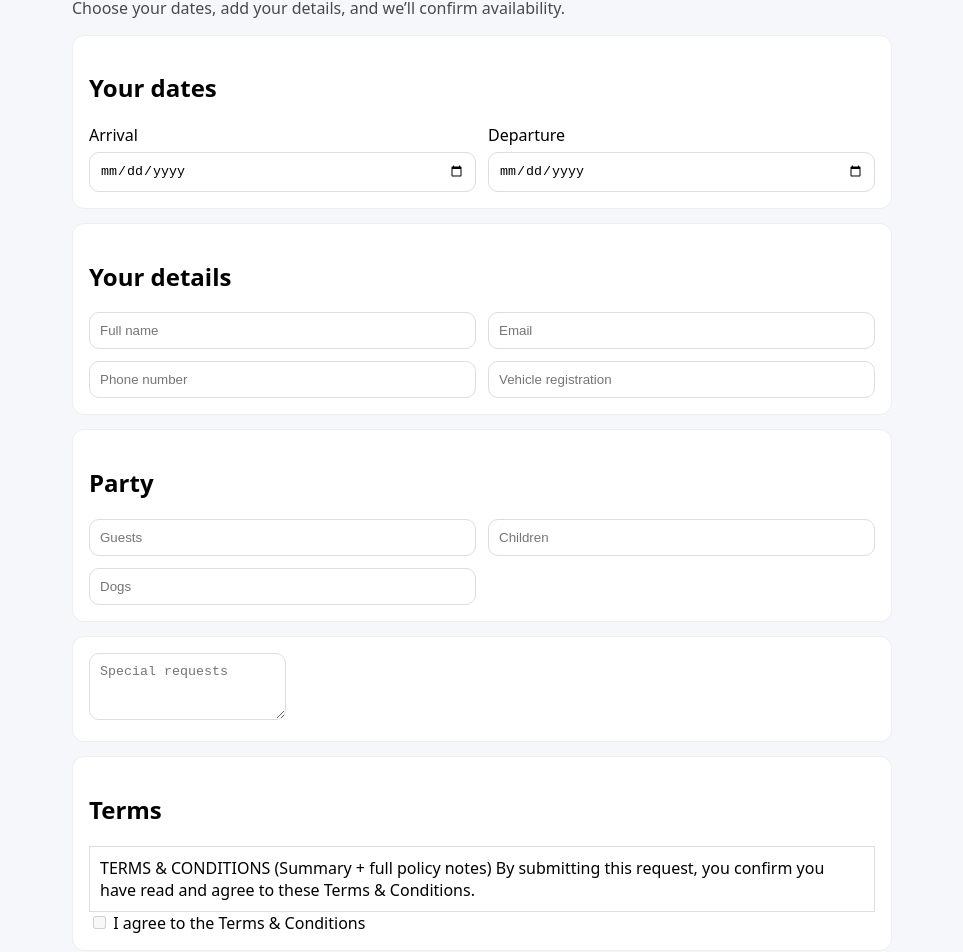
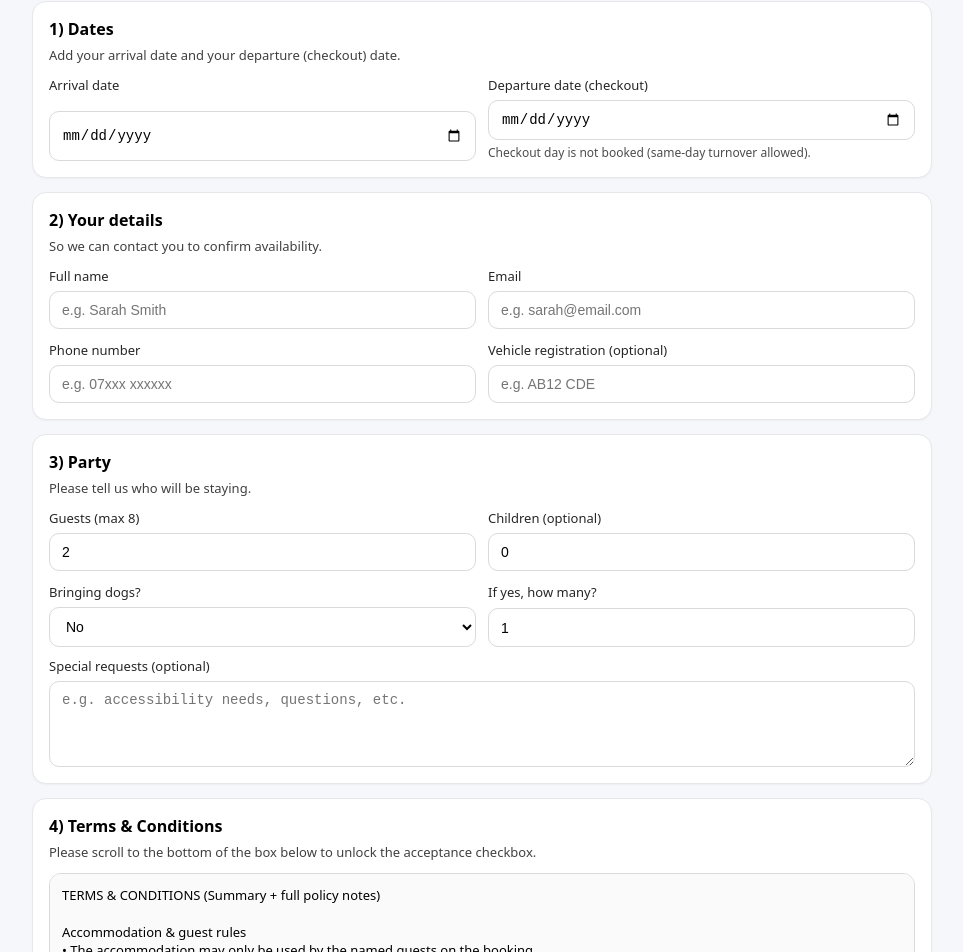
Before and after one commit to Liamdlking/Kingscaravan, a Next.js app: page /book in a window 1280 px wide. Shown: the part 99-1051 px from the top of the page, without its empty margins (158-1121 px from the left). Built offline with nearby package versions, Linux system fonts and the light colour scheme.

Commit message:
Refactor booking form and improve accessibility

```diff
--- a/app/book/page.tsx
+++ b/app/book/page.tsx
@@ -1,19 +1,39 @@
 "use client";
 
-import React, { useMemo, useRef, useState } from "react";
+import React, { useEffect, useMemo, useRef, useState } from "react";
+
+function getQS(name: string) {
+  if (typeof window === "undefined") return "";
+  return new URLSearchParams(window.location.search).get(name) || "";
+}
 
 export default function BookPage() {
   const [sending, setSending] = useState(false);
   const [msg, setMsg] = useState<string>("");
 
-  const params =
-    typeof window !== "undefined"
-      ? new URLSearchParams(window.location.search)
-      : null;
+  // Prefill from query string
+  const [startPrefill, setStartPrefill] = useState("");
+  const [endPrefill, setEndPrefill] = useState("");
+  const [pricePrefill, setPricePrefill] = useState<string>("");
 
-  const preStart = params?.get("start") || "";
-  const preEnd = params?.get("end") || "";
-  const prePrice = params?.get("price") || "";
+  useEffect(() => {
+    const start = getQS("start");
+    const end = getQS("end");
+    const price = getQS("price");
+    const method = getQS("price_method");
+
+    if (start) setStartPrefill(start);
+    if (end) setEndPrefill(end);
+
+    if (price) {
+      const p = Number(price);
+      if (Number.isFinite(p)) {
+        setPricePrefill(
+          method === "nightly" ? `Estimated total: £${p} (nightly rates)` : `Estimated total: £${p}`
+        );
+      }
+    }
+  }, []);
 
   // Terms gating
   const [termsUnlocked, setTermsUnlocked] = useState(false);
@@ -23,6 +43,78 @@ export default function BookPage() {
   const termsText = useMemo(
     () => `TERMS & CONDITIONS (Summary + full policy notes)
 
+Accommodation & guest rules
+• The accommodation may only be used by the named guests on the booking.
+• Maximum 8 people. If more than stated guests are found in the caravan, you may be asked to leave.
+• This applies to pets, smoking/vaping, and drugs (not allowed).
+• Bookings are for family groups only. We do not accept young singles or all-male/all-female parties.
+• Spot checks may be carried out. Breaches may result in eviction without compensation.
+
+Smoking / vaping / drugs
+• No smoking or vaping inside the caravan.
+• Smoking is permitted outside only, away from hazards; dispose of cigarette butts safely.
+• Use of drugs is forbidden.
+
+Condition & reporting issues
+• On arrival, please check equipment and condition.
+• Any problems must be reported immediately so we have a fair chance to rectify.
+• Photos may be requested where helpful.
+
+Safety
+• Smoke alarms/fire extinguishers must not be tampered with (including removing batteries).
+• No naked flames (candles/BBQs) inside the caravan.
+• Do not use the fire to dry items over stools (fire hazard).
+
+Utilities & fair use
+• Gas/electric included on a fair-use basis.
+• Excessive use (e.g. heating left on constantly without consent) may be charged.
+• When leaving the caravan, ensure heating/equipment is turned off and plugs switched off
+  (except fridge/freezer and WiFi).
+
+Security
+• You are responsible for security; doors/windows must be locked when not in the caravan.
+
+Bedding / towels
+• Bedding is supplied. Towels/soaps are not.
+• If you require a cot bed, request at booking so it can be available.
+
+CCTV
+• CCTV is installed outside the caravan for security.
+• It records on motion and may be reviewed if needed (e.g. behavioural concerns).
+
+Parking
+• A permit is provided. Max 2 cars per booking.
+• Park at your own risk (loss/damage/theft not accepted as liability).
+• Permit MUST be left in the caravan after your stay — failure may result in a deduction/charge.
+• Do not drive or park on the grass.
+
+Behaviour
+• If you/your party behave in a way prejudicial to others’ wellbeing, you may be required to vacate.
+• Please avoid nuisance (verbal/excessive music). Alcohol permitted, but guests must remain civil.
+
+Caravan site / facilities / passes
+• You are bound by the park’s site rules (available via their website/reception).
+• The owner is not responsible for onsite services/facilities that may change at short notice.
+• You are renting accommodation only; entertainment passes are not included/provided.
+
+Noise notice
+• The caravan is in a busy area with amusements/bars/rides nearby; loud music may be heard.
+
+Cleaning products
+• Cleaning products are provided for hygiene—please use when needed and keep in the caravan.
+
+Cancellation
+• If you cancel before the final balance due date (8 weeks prior), you lose the £60 deposit.
+• Cancellation fees:
+  42–28 days: 50%
+  27–14 days: 75%
+  13–0 days: 100%
+• Refunds may be considered at owner discretion and subject to replacement booking.
+
+Liability & insurance
+• The owner does not accept liability for injury, loss or damage.
+• Holiday insurance is strongly recommended.
+
 By submitting this request, you confirm you have read and agree to these Terms & Conditions.`,
     []
   );
@@ -30,7 +122,9 @@ By submitting this request, you confirm you have read and agree to these Terms &
   function onTermsScroll() {
     const el = termsBoxRef.current;
     if (!el) return;
-    const nearBottom = el.scrollTop + el.clientHeight >= el.scrollHeight - 10;
+
+    // unlock when user reaches bottom
+    const nearBottom = el.scrollTop + el.clientHeight >= el.scrollHeight - 6;
     if (nearBottom) setTermsUnlocked(true);
   }
 
@@ -39,11 +133,11 @@ By submitting this request, you confirm you have read and agree to these Terms &
     setMsg("");
 
     if (!termsUnlocked) {
-      setMsg("Please scroll to the bottom of the Terms & Conditions.");
+      setMsg("Please scroll to the bottom of the Terms & Conditions to enable acceptance.");
       return;
     }
     if (!termsAccepted) {
-      setMsg("Please accept the Terms & Conditions.");
+      setMsg("Please tick the box to accept the Terms & Conditions.");
       return;
     }
 
@@ -51,19 +145,24 @@ By submitting this request, you confirm you have read and agree to these Terms &
 
     const f = new FormData(e.currentTarget);
 
+    const dogsYes = String(f.get("dogs") || "no") === "yes";
+    const dogsCount = dogsYes ? Number(f.get("dogs_count") || 1) || 1 : 0;
+
     const payload = {
       status: "provisional",
       start_date: String(f.get("start_date") || ""),
       end_date: String(f.get("end_date") || ""),
+
       guest_name: String(f.get("guest_name") || ""),
       guest_email: String(f.get("guest_email") || ""),
       phone: String(f.get("phone") || ""),
+
       guests_count: Number(f.get("guests_count") || 0) || null,
       children_count: Number(f.get("children_count") || 0) || null,
-      dogs_count: Number(f.get("dogs_count") || 0) || 0,
+      dogs_count: dogsCount,
+
       vehicle_reg: String(f.get("vehicle_reg") || ""),
       special_requests: String(f.get("special_requests") || ""),
-      price: prePrice ? Number(prePrice) : null,
     };
 
     try {
@@ -74,10 +173,18 @@ By submitting this request, you confirm you have read and agree to these Terms &
       });
 
       const json = await res.json();
-      if (!res.ok) throw new Error(json?.error || "Could not submit");
+      if (!res.ok) throw new Error(json?.error || "Could not submit request");
 
-      setMsg("✅ Booking request sent!");
+      setMsg("✅ Request sent! We’ll review and confirm availability.");
       e.currentTarget.reset();
+
+      // keep dates/price if you want, otherwise reset
+      if (startPrefill) (e.currentTarget.elements.namedItem("start_date") as HTMLInputElement).value = startPrefill;
+      if (endPrefill) (e.currentTarget.elements.namedItem("end_date") as HTMLInputElement).value = endPrefill;
+
+      setTermsUnlocked(false);
+      setTermsAccepted(false);
+      if (termsBoxRef.current) termsBoxRef.current.scrollTop = 0;
     } catch (err: any) {
       setMsg(err?.message || "Something went wrong.");
     } finally {
@@ -88,103 +195,142 @@ By submitting this request, you confirm you have read and agree to these Terms &
   return (
     <div style={styles.page}>
       <div style={styles.container}>
-        <h1 style={styles.h1}>Request your stay</h1>
-
-        <p style={styles.sub}>
-          Choose your dates, add your details, and we’ll confirm availability.
-        </p>
-
-        {prePrice && (
-          <div style={styles.priceBox}>
-            <div style={{ fontSize: 12, opacity: 0.7 }}>
-              Estimated price for selected dates
-            </div>
-            <div style={{ fontSize: 24, fontWeight: 800 }}>£{prePrice}</div>
-            <div style={{ fontSize: 12, opacity: 0.7 }}>
-              Final price confirmed on approval.
-            </div>
-          </div>
-        )}
+        <header style={{ marginBottom: 14 }}>
+          <h1 style={styles.h1}>Booking request</h1>
+          <p style={styles.sub}>
+            Choose your dates and enter your details. This sends a <b>provisional</b> request until approved.
+          </p>
+          {pricePrefill && <div style={styles.priceBanner}>{pricePrefill}</div>}
+        </header>
 
         <form onSubmit={submit} style={{ display: "grid", gap: 14 }}>
           <section style={styles.card}>
-            <h2 style={styles.h2}>Your dates</h2>
+            <h2 style={styles.h2}>1) Dates</h2>
+            <p style={styles.helpText}>Add your arrival date and your departure (checkout) date.</p>
 
             <div style={styles.grid2}>
               <label style={styles.field}>
-                Arrival
+                <span style={styles.label}>Arrival date</span>
                 <input
                   name="start_date"
                   type="date"
                   required
-                  defaultValue={preStart}
+                  defaultValue={startPrefill || undefined}
                   style={styles.input}
                 />
               </label>
 
               <label style={styles.field}>
-                Departure
+                <span style={styles.label}>Departure date (checkout)</span>
                 <input
                   name="end_date"
                   type="date"
                   required
-                  defaultValue={preEnd}
+                  defaultValue={endPrefill || undefined}
                   style={styles.input}
                 />
+                <small style={styles.small}>Checkout day is not booked (same-day turnover allowed).</small>
               </label>
             </div>
           </section>
 
           <section style={styles.card}>
-            <h2 style={styles.h2}>Your details</h2>
+            <h2 style={styles.h2}>2) Your details</h2>
+            <p style={styles.helpText}>So we can contact you to confirm availability.</p>
 
             <div style={styles.grid2}>
-              <input name="guest_name" placeholder="Full name" required style={styles.input} />
-              <input name="guest_email" type="email" placeholder="Email" required style={styles.input} />
-              <input name="phone" placeholder="Phone number" required style={styles.input} />
-              <input name="vehicle_reg" placeholder="Vehicle registration" style={styles.input} />
+              <label style={styles.field}>
+                <span style={styles.label}>Full name</span>
+                <input name="guest_name" required placeholder="e.g. Sarah Smith" style={styles.input} />
+              </label>
+
+              <label style={styles.field}>
+                <span style={styles.label}>Email</span>
+                <input name="guest_email" type="email" required placeholder="e.g. sarah@email.com" style={styles.input} />
+              </label>
+
+              <label style={styles.field}>
+                <span style={styles.label}>Phone number</span>
+                <input name="phone" required placeholder="e.g. 07xxx xxxxxx" style={styles.input} />
+              </label>
+
+              <label style={styles.field}>
+                <span style={styles.label}>Vehicle registration (optional)</span>
+                <input name="vehicle_reg" placeholder="e.g. AB12 CDE" style={styles.input} />
+              </label>
             </div>
           </section>
 
           <section style={styles.card}>
-            <h2 style={styles.h2}>Party</h2>
+            <h2 style={styles.h2}>3) Party</h2>
+            <p style={styles.helpText}>Please tell us who will be staying.</p>
 
             <div style={styles.grid2}>
-              <input name="guests_count" type="number" placeholder="Guests" style={styles.input} />
-              <input name="children_count" type="number" placeholder="Children" style={styles.input} />
-              <input name="dogs_count" type="number" placeholder="Dogs" style={styles.input} />
+              <label style={styles.field}>
+                <span style={styles.label}>Guests (max 8)</span>
+                <input name="guests_count" type="number" min={1} max={8} defaultValue={2} required style={styles.input} />
+              </label>
+
+              <label style={styles.field}>
+                <span style={styles.label}>Children (optional)</span>
+                <input name="children_count" type="number" min={0} max={8} defaultValue={0} style={styles.input} />
+              </label>
+
+              <label style={styles.field}>
+                <span style={styles.label}>Bringing dogs?</span>
+                <select name="dogs" defaultValue="no" style={styles.input}>
+                  <option value="no">No</option>
+                  <option value="yes">Yes</option>
+                </select>
+              </label>
+
+              <label style={styles.field}>
+                <span style={styles.label}>If yes, how many?</span>
+                <input name="dogs_count" type="number" min={1} max={5} defaultValue={1} style={styles.input} />
+              </label>
             </div>
+
+            <label style={{ ...styles.field, marginTop: 10 }}>
+              <span style={styles.label}>Special requests (optional)</span>
+              <textarea
+                name="special_requests"
+                rows={4}
+                placeholder="e.g. accessibility needs, questions, etc."
+                style={{ ...styles.input, resize: "vertical" }}
+              />
+            </label>
           </section>
 
           <section style={styles.card}>
-            <textarea
-              name="special_requests"
-              placeholder="Special requests"
-              rows={3}
-              style={styles.input}
-            />
-          </section>
+            <h2 style={styles.h2}>4) Terms & Conditions</h2>
+            <p style={styles.helpText}>
+              Please scroll to the bottom of the box below to unlock the acceptance checkbox.
+            </p>
 
-          <section style={styles.card}>
-            <h2 style={styles.h2}>Terms</h2>
-
+            {/* ✅ This is the important fix: always visible, fixed height, scrollable */}
             <div
               ref={termsBoxRef}
               onScroll={onTermsScroll}
               style={styles.termsBox}
+              role="region"
+              aria-label="Terms and conditions"
             >
               {termsText}
             </div>
 
-            <label style={{ marginTop: 10 }}>
+            <div style={styles.termsRow}>
               <input
                 type="checkbox"
+                name="terms"
                 disabled={!termsUnlocked}
                 checked={termsAccepted}
                 onChange={(e) => setTermsAccepted(e.target.checked)}
-              />{" "}
-              I agree to the Terms & Conditions
-            </label>
+              />
+              <div style={{ fontSize: 13, opacity: termsUnlocked ? 0.9 : 0.6 }}>
+                I have read and agree to the Terms & Conditions.
+                {!termsUnlocked && <div style={{ fontSize: 12, opacity: 0.8 }}>Scroll the box above to unlock.</div>}
+              </div>
+            </div>
           </section>
 
           <button type="submit" disabled={sending} style={styles.button}>
@@ -198,17 +344,113 @@ By submitting this request, you confirm you have read and agree to these Terms &
   );
 }
 
-const styles: any = {
-  page: { background: "#f6f7fb", padding: 20, minHeight: "100vh" },
-  container: { maxWidth: 820, margin: "0 auto" },
-  h1: { fontSize: 28 },
-  sub: { opacity: 0.7 },
-  card: { background: "white", padding: 16, borderRadius: 12, border: "1px solid #eee" },
-  grid2: { display: "grid", gridTemplateColumns: "1fr 1fr", gap: 12 },
-  field: { display: "grid", gap: 6 },
-  input: { padding: 10, borderRadius: 10, border: "1px solid #ddd" },
-  termsBox: { maxHeight: 200, overflowY: "auto", border: "1px solid #ddd", padding: 10 },
-  button: { padding: 12, borderRadius: 12, border: "1px solid #ddd", cursor: "pointer" },
-  message: { padding: 10, background: "white", borderRadius: 10 },
-  priceBox: { padding: 16, background: "#fff", borderRadius: 12, border: "1px solid #eee", marginBottom: 12 },
+const styles: Record<string, React.CSSProperties> = {
+  page: {
+    minHeight: "100vh",
+    background: "#f6f7fb",
+    padding: 20,
+    fontFamily:
+      "ui-sans-serif, system-ui, -apple-system, Segoe UI, Roboto, Helvetica, Arial, Apple Color Emoji, Segoe UI Emoji",
+  },
+  container: {
+    maxWidth: 900,
+    margin: "0 auto",
+  },
+  h1: {
+    margin: "0 0 6px",
+    fontSize: 28,
+    letterSpacing: -0.2,
+  },
+  sub: {
+    margin: 0,
+    opacity: 0.8,
+    lineHeight: 1.4,
+  },
+  priceBanner: {
+    marginTop: 10,
+    padding: "10px 12px",
+    borderRadius: 12,
+    border: "1px solid #e7e7ea",
+    background: "white",
+    fontWeight: 700,
+  },
+  card: {
+    background: "white",
+    border: "1px solid #e7e7ea",
+    borderRadius: 14,
+    padding: 16,
+    boxShadow: "0 1px 2px rgba(0,0,0,0.04)",
+  },
+  h2: {
+    margin: "0 0 6px",
+    fontSize: 16,
+  },
+  helpText: {
+    margin: "0 0 12px",
+    fontSize: 13,
+    opacity: 0.75,
+  },
+  grid2: {
+    display: "grid",
+    gridTemplateColumns: "1fr 1fr",
+    gap: 12,
+  },
+  field: {
+    display: "grid",
+    gap: 6,
+  },
+  label: {
+    fontSize: 13,
+    opacity: 0.85,
+  },
+  input: {
+    padding: "10px 12px",
+    borderRadius: 10,
+    border: "1px solid #d9d9de",
+    background: "white",
+    fontSize: 14,
+    outline: "none",
+  },
+  small: {
+    fontSize: 12,
+    opacity: 0.7,
+    marginTop: -2,
+  },
+
+  // ✅ KEY FIX: fixed height + scrollable + visible
+  termsBox: {
+    border: "1px solid #d9d9de",
+    borderRadius: 12,
+    padding: 12,
+    height: 280,          // fixed height ensures scroll exists
+    overflowY: "auto",    // scroll
+    background: "#fafafa",
+    whiteSpace: "pre-wrap",
+    fontSize: 13,
+    lineHeight: 1.4,
+    WebkitOverflowScrolling: "touch",
+  },
+
+  termsRow: {
+    display: "flex",
+    gap: 10,
+    alignItems: "flex-start",
+    marginTop: 12,
+  },
+  button: {
+    padding: "12px 14px",
+    borderRadius: 12,
+    border: "1px solid #111",
+    background: "#111",
+    color: "white",
+    cursor: "pointer",
+    fontSize: 15,
+    fontWeight: 700,
+  },
+  message: {
+    padding: 12,
+    borderRadius: 12,
+    border: "1px solid #e6e6e6",
+    background: "white",
+  },
 };
```
